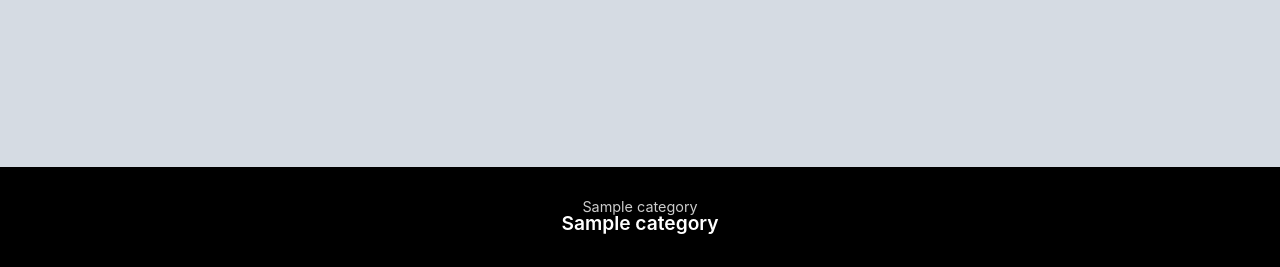
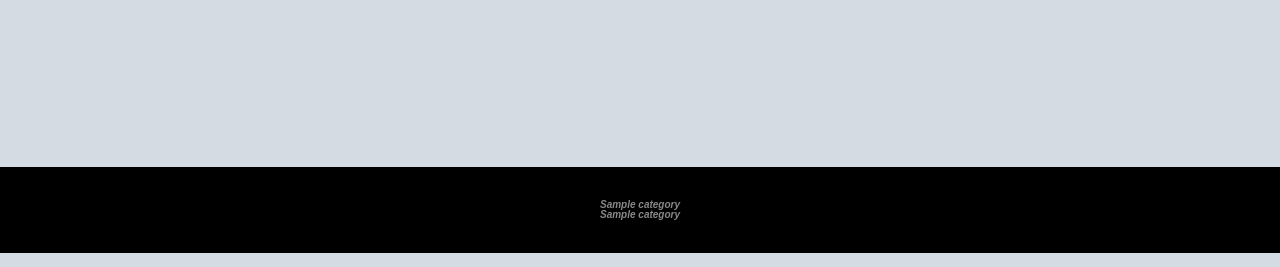
Before and after one commit to imhyunho99/bidbar_menu, a Django app: page / in a window 1280 px wide. Shown: the part 793-1060 px from the top of the page. Run offline with Django 5.2, Linux system fonts and the light colour scheme; tables that the repository leaves empty hold one stand-in row (values such as "Sample post"); grey boxes marked "Sample" are stand-in pictures; some web fonts are replaced.

Commit message:
Add site settings font styles to category_list and menu_main
- Added category font styling support to category_list.html
- Added category font styling support to menu_main.html
- Both pages now respect admin font size, color, bold, italic settings
- Consistent with menu_list.html font styling implementation

```diff
--- a/menu_project/menu/templates/menu/menu_main.html
+++ b/menu_project/menu/templates/menu/menu_main.html
@@ -11,6 +11,42 @@
     <link rel="icon" type="image/x-icon" href="{% static 'favicon.ico' %}">
     <link rel="shortcut icon" type="image/x-icon" href="{% static 'favicon.ico' %}">
     <link rel="stylesheet" href="{% static 'css/style.css' %}">
+    {% if site_settings %}
+    <style>
+        {% if site_settings.category_name_font %}
+        @font-face {
+            font-family: 'CategoryNameFont';
+            src: url('{{ site_settings.category_name_font.url }}');
+        }
+        {% endif %}
+        {% if site_settings.category_name_en_font %}
+        @font-face {
+            font-family: 'CategoryNameEnFont';
+            src: url('{{ site_settings.category_name_en_font.url }}');
+        }
+        {% endif %}
+
+        {% if site_settings.category_name_font or site_settings.category_name_color or site_settings.category_name_size or site_settings.category_name_bold or site_settings.category_name_italic %}
+        .category-name-ko {
+            {% if site_settings.category_name_font %}font-family: 'CategoryNameFont', sans-serif !important;{% endif %}
+            {% if site_settings.category_name_color %}color: {{ site_settings.category_name_color }} !important;{% endif %}
+            {% if site_settings.category_name_size %}font-size: {{ site_settings.category_name_size }}px !important;{% endif %}
+            {% if site_settings.category_name_bold %}font-weight: bold !important;{% endif %}
+            {% if site_settings.category_name_italic %}font-style: italic !important;{% endif %}
+        }
+        {% endif %}
+
+        {% if site_settings.category_name_en_font or site_settings.category_name_en_color or site_settings.category_name_en_size or site_settings.category_name_en_bold or site_settings.category_name_en_italic %}
+        .category-name-en {
+            {% if site_settings.category_name_en_font %}font-family: 'CategoryNameEnFont', sans-serif !important;{% endif %}
+            {% if site_settings.category_name_en_color %}color: {{ site_settings.category_name_en_color }} !important;{% endif %}
+            {% if site_settings.category_name_en_size %}font-size: {{ site_settings.category_name_en_size }}px !important;{% endif %}
+            {% if site_settings.category_name_en_bold %}font-weight: bold !important;{% endif %}
+            {% if site_settings.category_name_en_italic %}font-style: italic !important;{% endif %}
+        }
+        {% endif %}
+    </style>
+    {% endif %}
 </head>
 <body style="background-color: #000 !important;">
     <!-- 검색 아이콘 -->
```
Also changed, not shown: menu_project/menu/templates/menu/category_list.html (+36 -1 lines).
